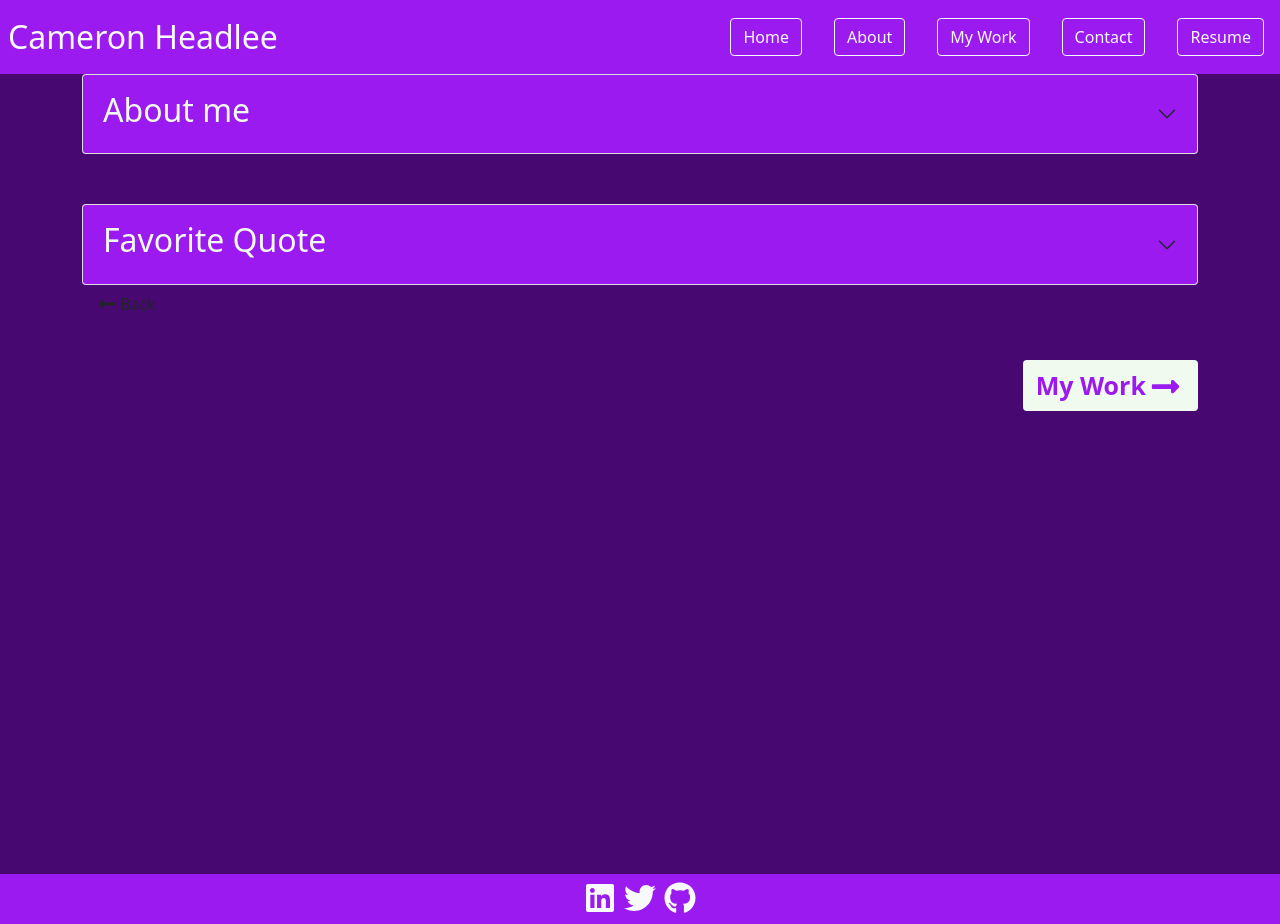
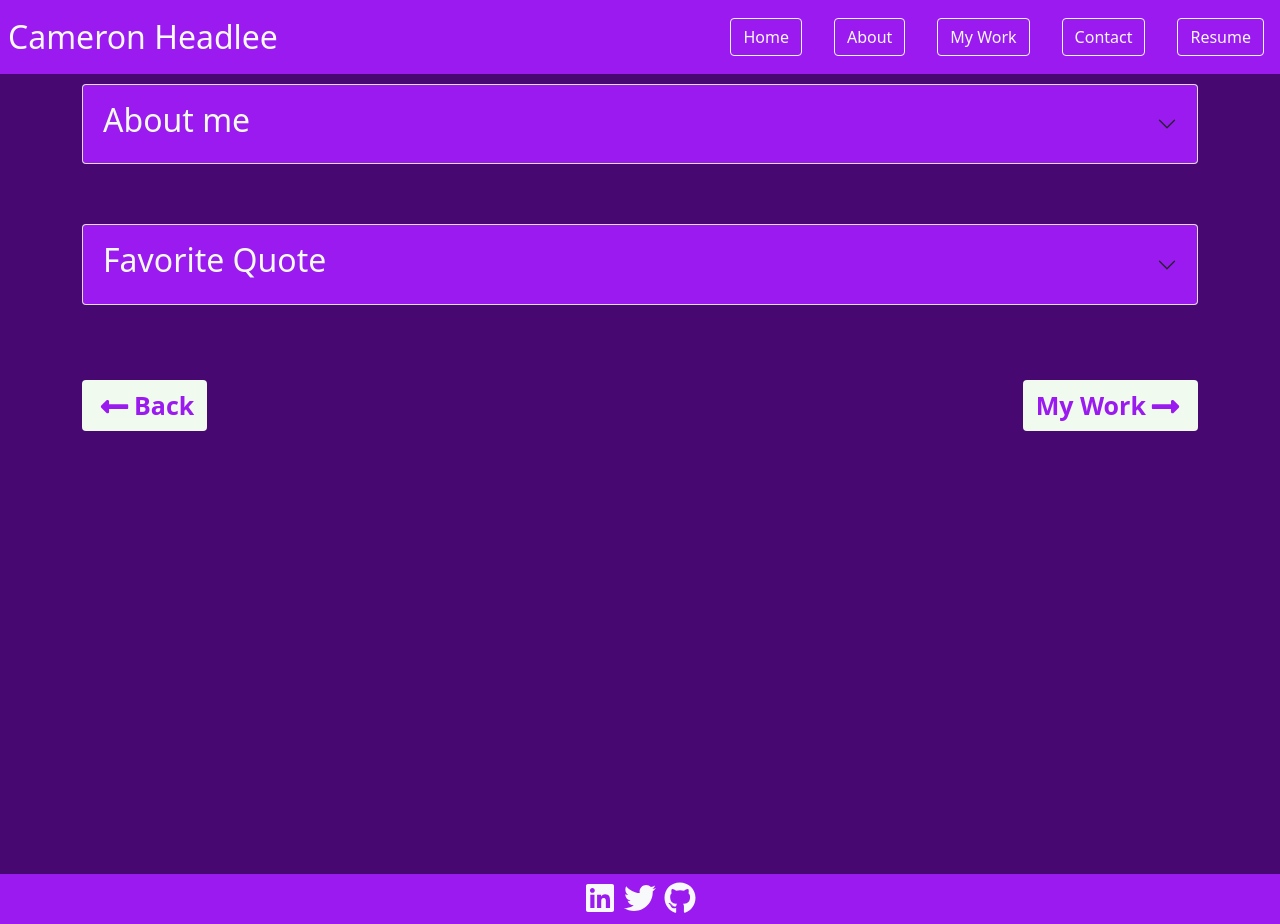
Before and after one commit to CameronHeadlee/R-Portfolio, a React (Create React App) app: page /About in a window 1280 px wide. Built offline with nearby package versions, Linux system fonts and the light colour scheme.

Commit message:
fixed css to accomadate back button and removed uneeded classes.

```diff
--- a/src/styles/About.css
+++ b/src/styles/About.css
@@ -5,6 +5,7 @@
 
 .accordion {
   width: 100%;
+  margin: 10px 0px 0px 0px;
 }
 
 .me {
@@ -40,17 +41,19 @@
   padding: 50px 0px 0px 0px;
 }
 
-.image {
-    min-width: 100px;
-    height: auto;
-    border-radius: 50%;
-    margin: 0px 5px 5px 19px;
+.btn.btn-outline-seven {
+  background-color: #f1faee;
+  color: #9a1aef;
+  font-size: 25px;
+  font-weight: bold;
+  margin: 75px 0px 0px 0px;
 }
 
-.intro {
+.btn.btn-outline-seven:hover {
+  background-color: #9a1aef;
   color: #f1faee;
-    font-size: 25px;
-    font-weight: bold;
+  transform: rotate(-360deg);
+  transition: 2s;
 }
 
 .btn.btn-outline-one {
```
Lines whose indentation alone changed are shown as unchanged.
